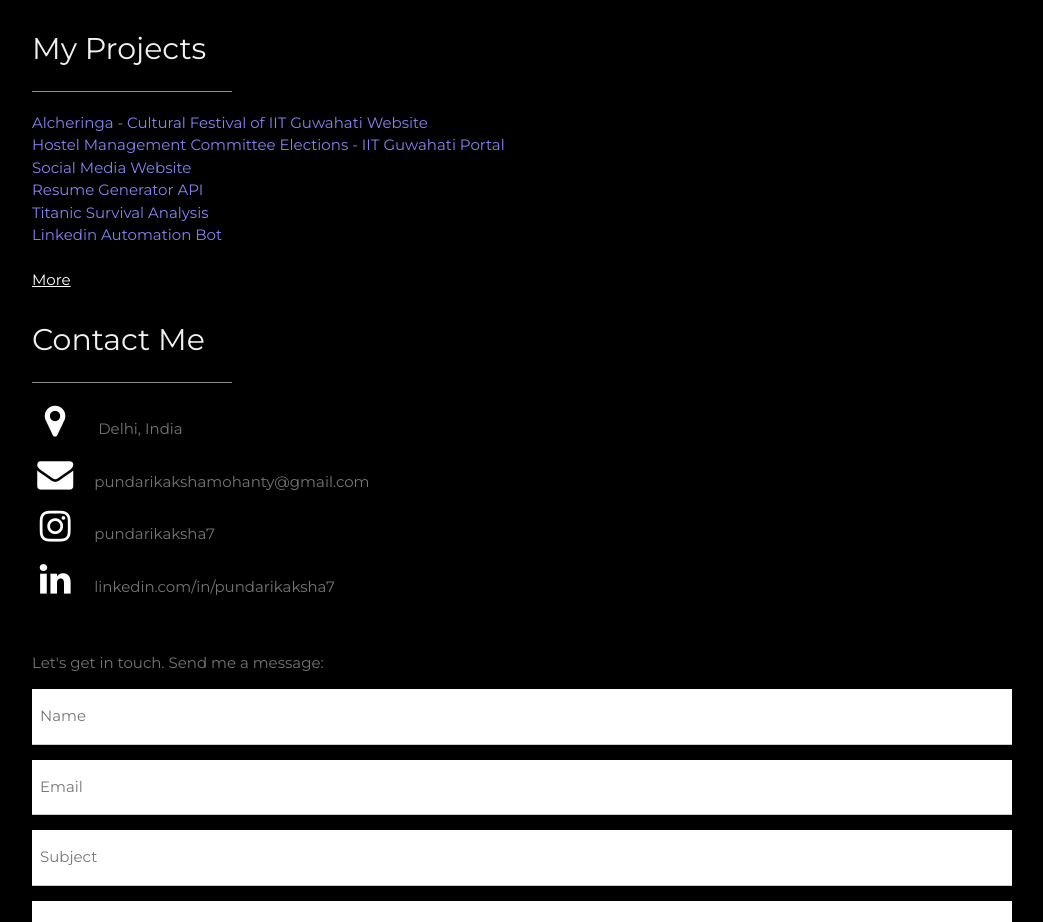
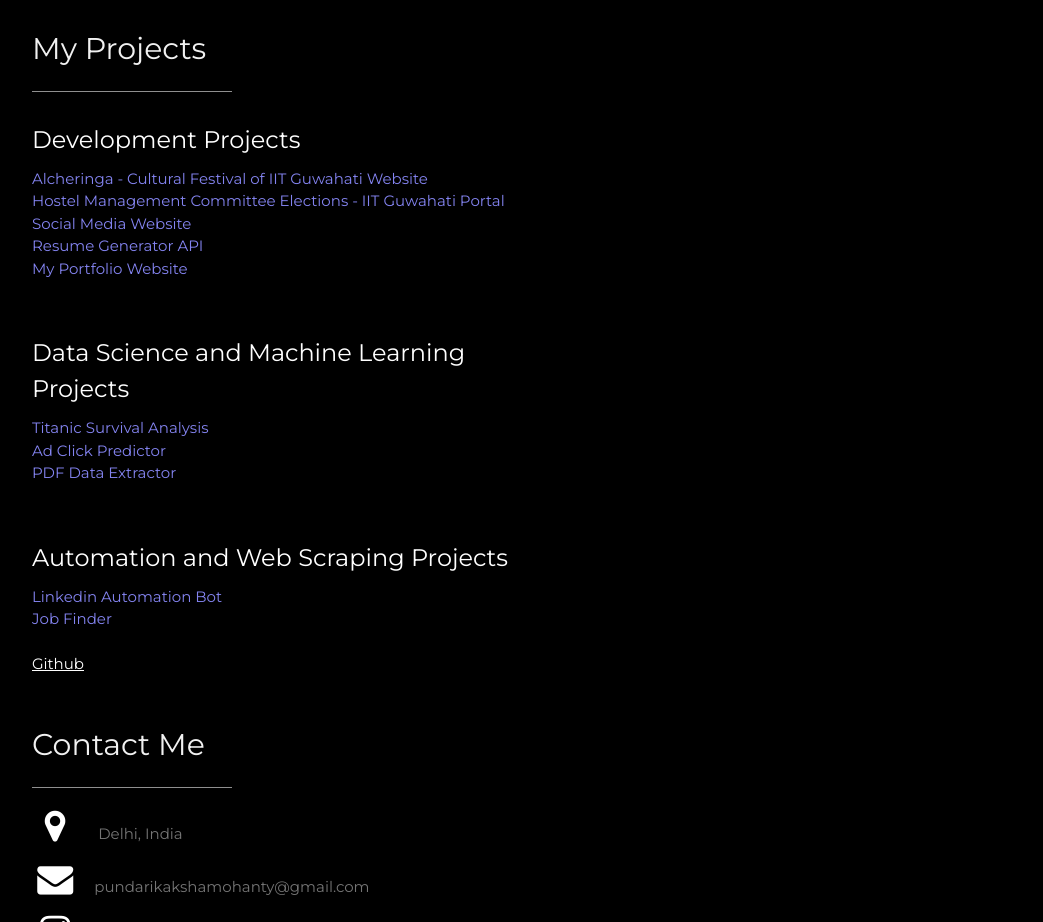
Before and after one commit to pundarikaksha7/Portfolio_Website, a website: page views/index.html in a window 1280 px wide. Shown: the part 2040-2962 px from the top of the page, without its empty margins (178-1221 px from the left). Drawn offline with nearby package versions, Linux system fonts and the light colour scheme.

Commit message:
minor changes

```diff
--- a/views/index.html
+++ b/views/index.html
@@ -132,23 +132,58 @@
     <!-- Grid for photos -->
     <div >
       <div class="w3-half" style="display: grid;">
+        <h3>Development Projects</h3>
         <a  style="color: rgb(132, 132, 241); text-decoration: none;" href="https://drive.google.com/file/d/1-xK2W3cBqb8w6GVQKz9_Jsy_99EKRyTQ/view?usp=sharing">Alcheringa - Cultural Festival of IIT Guwahati Website</a>
         <a  style="color: rgb(132, 132, 241);text-decoration: none;" href="https://drive.google.com/file/d/1GOHcTJZjSdWBIW-f5fTtHG3buUbDxKEK/view?usp=sharing">Hostel Management Committee Elections - IIT Guwahati Portal</a>
         <a  style="color: rgb(132, 132, 241);text-decoration: none;" href="https://github.com/pundarikaksha7/Social-Media-Website">Social Media Website</a>
         <a  style="color: rgb(132, 132, 241);text-decoration: none;"href="https://github.com/pundarikaksha7/Adobe-Resume-Builder">Resume Generator API </a>
-        <a  style="color: rgb(132, 132, 241);text-decoration: none;" href="https://github.com/pundarikaksha7/Titanic_Survival_Analysis">Titanic Survival Analysis</a>
-
-        <a  style="color: rgb(132, 132, 241);text-decoration: none;" href="https://github.com/pundarikaksha7/LinkedIn-Bot">Linkedin Automation Bot</a>
+        <a  style="color: rgb(132, 132, 241);text-decoration: none;"href="https://github.com/pundarikaksha7/Portfolio_Website">My Portfolio Website </a>
 
 
         <br>
-        <a href="https://github.com/pundarikaksha7?tab=repositories">More</a>
+        <br>
+        <h3>Data Science and Machine Learning Projects</h3>
+        <a  style="color: rgb(132, 132, 241);text-decoration: none;" href="https://github.com/pundarikaksha7/Titanic_Survival_Analysis">Titanic Survival Analysis</a>
+        <a  style="color: rgb(132, 132, 241);text-decoration: none;" href="https://github.com/pundarikaksha7/Ad_Click_Predictor">Ad Click Predictor</a>
+        <a  style="color: rgb(132, 132, 241);text-decoration: none;" href="https://github.com/pundarikaksha7/Adobe_PDF_Extractor_Project">PDF Data Extractor</a>
+
+        <br>
+        <br>
+        <h3>Automation and Web Scraping Projects</h3>
+        <a  style="color: rgb(132, 132, 241);text-decoration: none;" href="https://github.com/pundarikaksha7/LinkedIn-Bot">Linkedin Automation Bot</a>
+        <a  style="color: rgb(132, 132, 241);text-decoration: none;" href="https://github.com/pundarikaksha7/Job-Finder">Job Finder</a>
+
+
+
+
+
+
+        <br>
+        <a href="https://github.com/pundarikaksha7?tab=repositories">Github</a>
         <br>
       </div>
     <!-- End photo grid -->
     </div>
   <!-- End Portfolio Section -->
   </div>
+  <br>
+  <br>
+  <br>
+  <br>
+  <br>
+  <br>
+  <br>
+  <br>
+  <br>
+  <br>
+  <br>
+  <br>
+  <br>
+  <br>
+  <br>
+  <br>
+  <br>
+  <br>
   <br>
   <br>
   <br>
```
Also changed, not shown: 1 other file.
